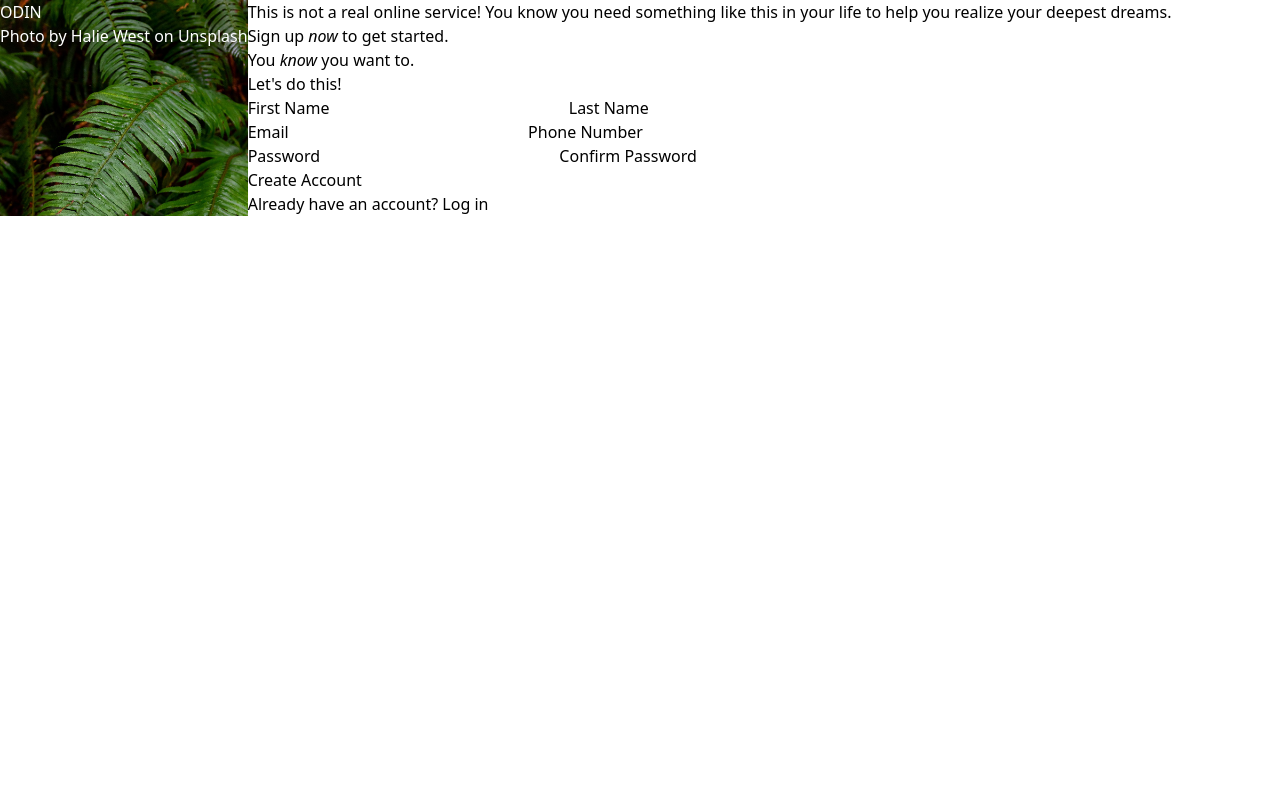
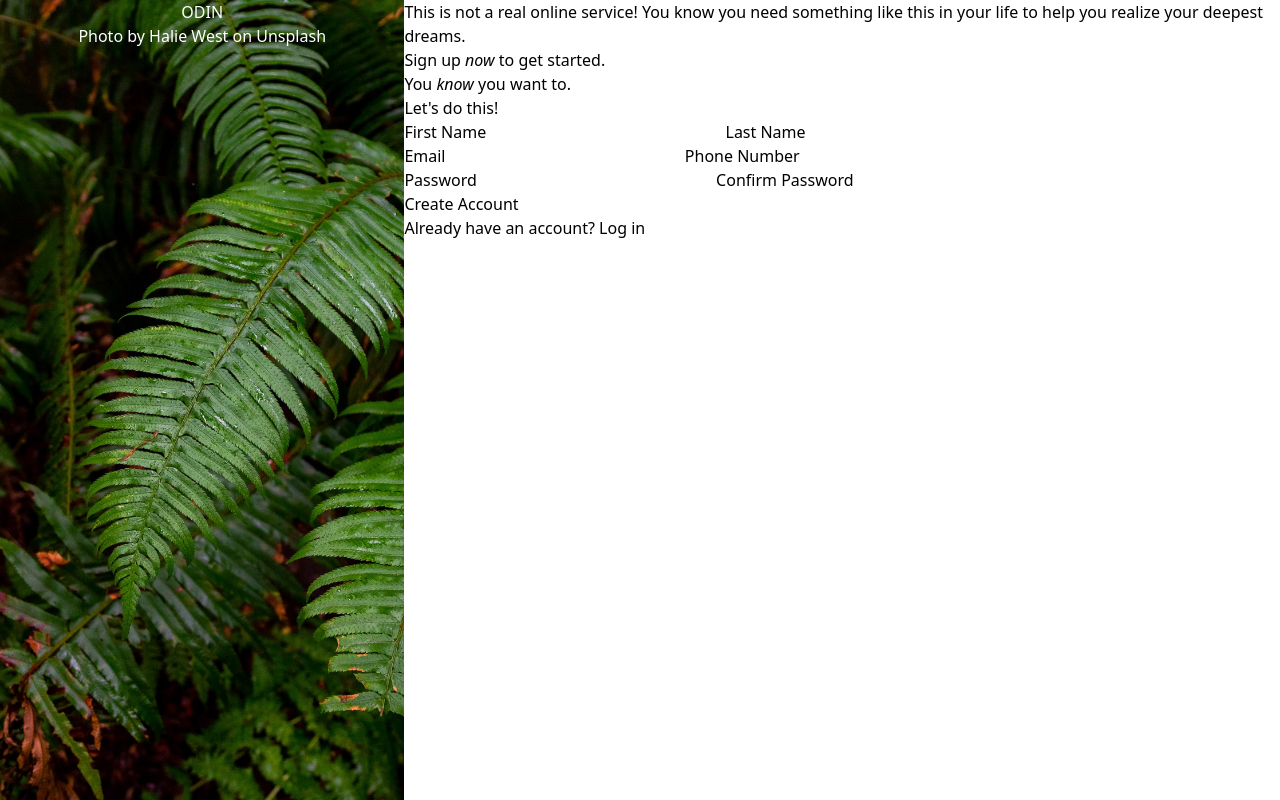
Before and after one commit to mateusmeloxyz/sign-up-form, a website: page src/index.html in a window 1280 px wide. Drawn offline with Linux system fonts and the light colour scheme.

Commit message:
fix background image height

```diff
--- a/src/index.html
+++ b/src/index.html
@@ -9,9 +9,9 @@
   <title>Sign-up form</title>
 </head>
 
-<body class="h-full">
-  <div class="flex flex-row">
-    <div class="flex flex-col bg-cover text-white" style="background-image: url('../img/leaves.avif')">
+<body class="h-dvh">
+  <div class="flex flex-row h-full">
+    <div class="flex flex-col bg-cover text-white w-1/3 text-center" style="background-image: url('../img/leaves.avif')">
       <h1>ODIN</h1>
 
       <p>Photo by <a href="">Halie West</a> on <a href="">Unsplash</a></p>
```
Also changed, not shown: src/output.css.
